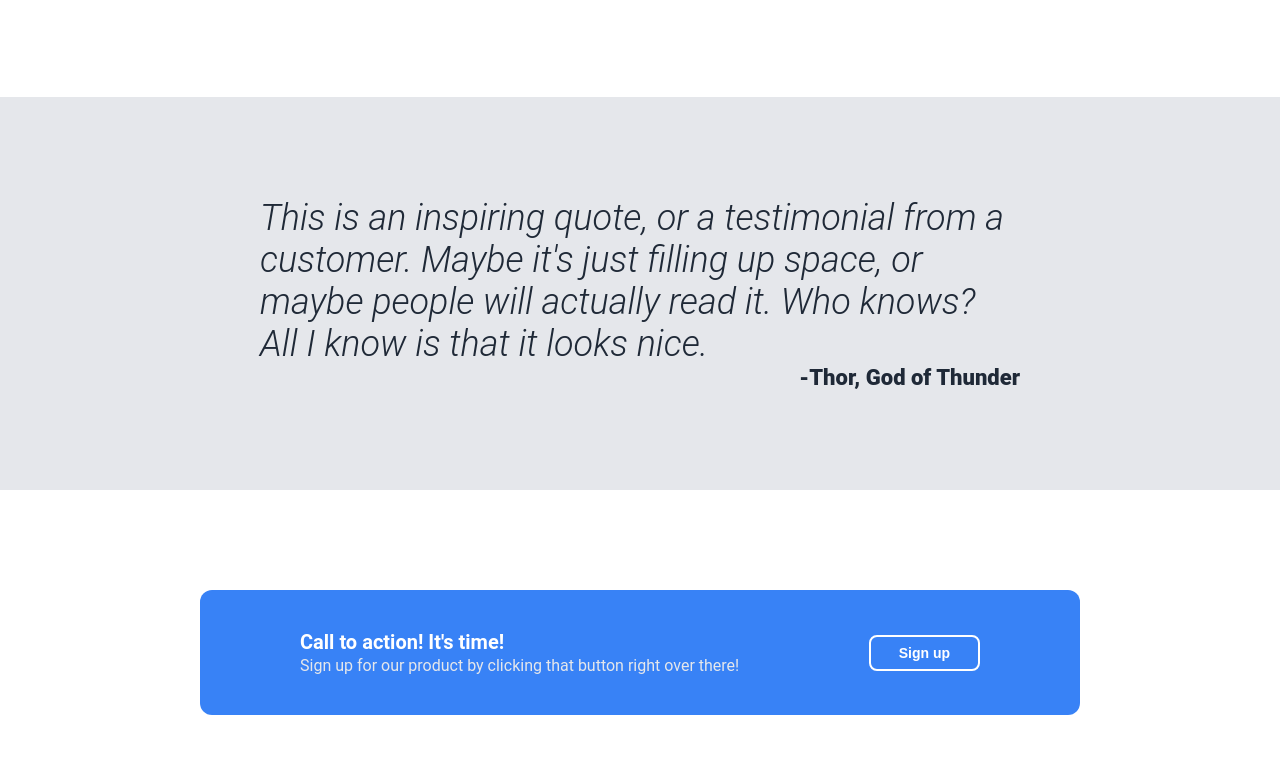
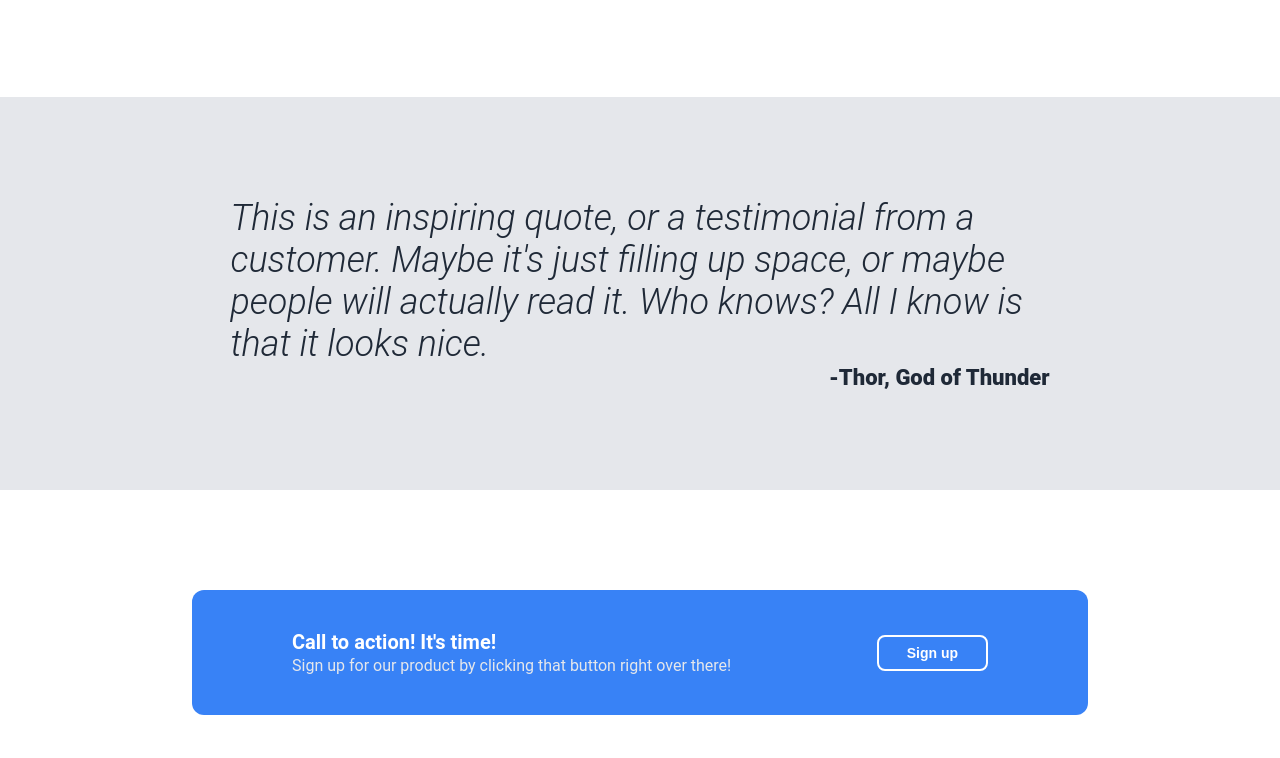
Before and after one commit to gabrieldrouin/vanilla-landing-page, a plain HTML site: page index.html in a window 1280 px wide. Shown: the part 842-1600 px from the top of the page. Drawn offline with Linux system fonts and the light colour scheme.

Commit message:
Modify side paddings to vw instead of px

```diff
--- a/style.css
+++ b/style.css
@@ -215,13 +215,14 @@ gap: 64px;
 /* paddings */
 
 .small-padding {
-    padding-left: 200px;
-    padding-right: 200px;
+    padding-left: 15vw;
+    padding-right: 15vw;
+
 }
 
 .big-padding {
-    padding-left: 260px;
-    padding-right: 260px;
+    padding-left: 18vw;
+    padding-right: 18vw;
 }
 
 .block-padding {
```
